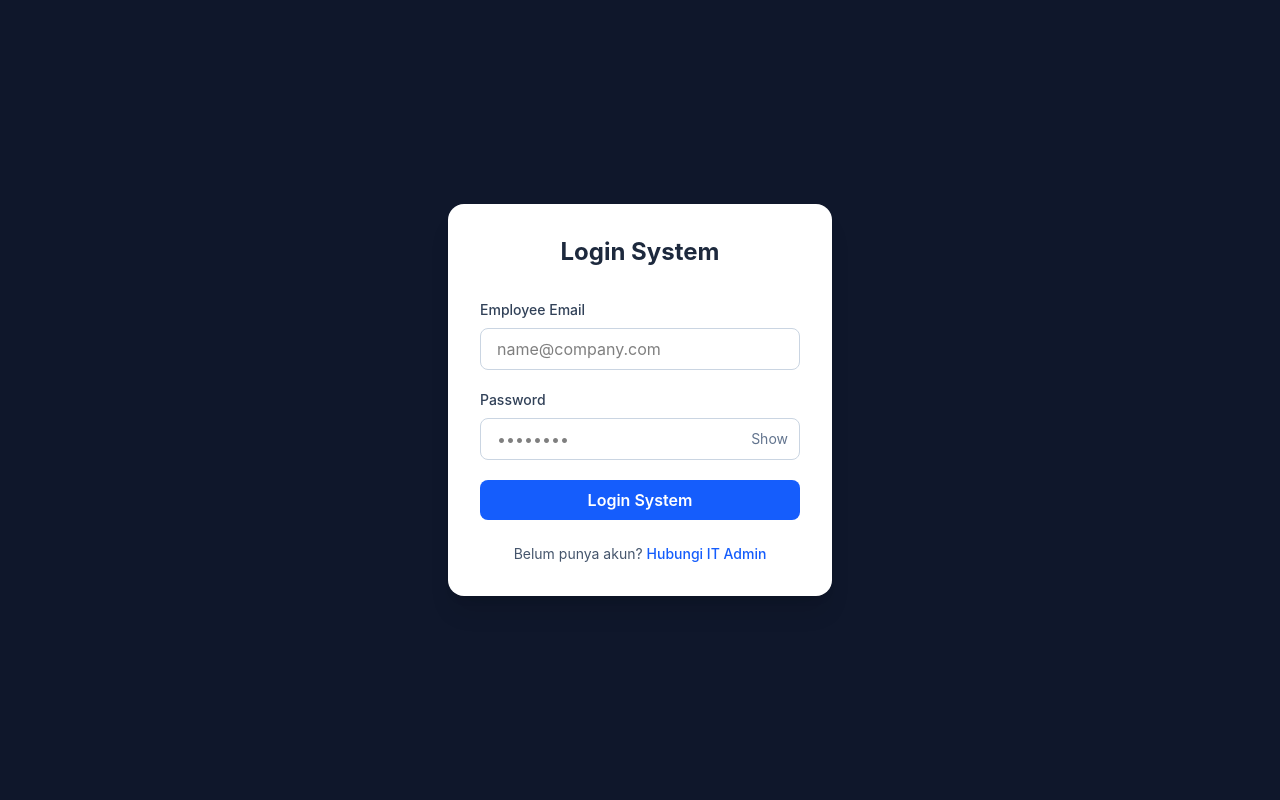
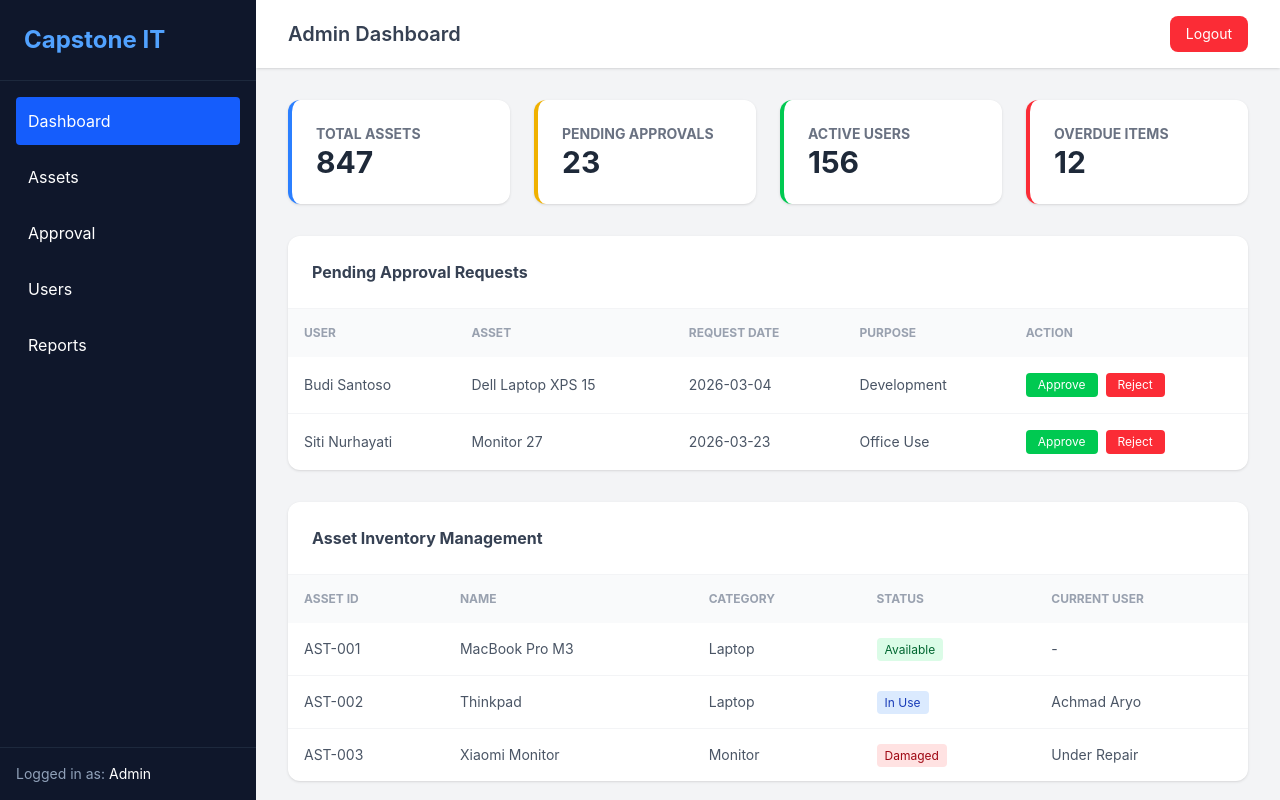
Before and after one commit to kireistar/AFH, a React (Vite) app in the folder client/: page /admin in a window 1280 px wide. Before the commit this address led to /login. Built offline with nearby package versions, Linux system fonts and the light colour scheme.

Commit message:
feat: add admin and manager dashboards with routing
- Create AdminDashboard with asset management and approval queue
- Create ManagerDashboard with risk analytics and behavior analysis
- Add routing for /admin and /manager paths
- Update App.jsx with new routes

```diff
--- a/client/src/App.jsx
+++ b/client/src/App.jsx
@@ -1,6 +1,7 @@
 import { BrowserRouter as Router, Routes, Route, Navigate } from 'react-router-dom';
 import Login from './pages/auth/Login';
 import UserDashboard from './pages/user/UserDashboard';
+import AdminDashboard from './pages/admin/AdminDashboard';
 // import AdminDashboard from './pages/admin/AdminDashboard'; // Uncomment nanti
 
 function App() {
@@ -22,8 +23,11 @@ function App() {
           element={<UserDashboard />}
         />
 
-        {/* Admin Dashboard (nanti uncomment import AdminDashboard) */}
-
+        {/* Admin Dashboard */}
+        <Route
+          path="/admin/*"
+          element={<AdminDashboard />}
+        />
         {/* Catch-all untuk URL yang tidak ada */}
         <Route path="*" element={<Navigate to="/login" replace />} />
       </Routes>
--- /dev/null
+++ b/client/src/pages/admin/AdminDashboard.jsx
@@ -0,0 +1,142 @@
+import React from 'react';
+
+function AdminDashboard() {
+
+    return (
+        <div className="flex h-screen bg-gray-100 font-sans">
+            {/* SIDEBAR */}
+            <aside className="w-64 bg-slate-900 text-white flex flex-col">
+                <div className="p-6 text-2xl font-bold border-b border-slate-800 text-blue-400">
+                    Capstone IT
+                </div>
+                <nav className="flex-1 p-4 space-y-2">
+                    <a href="#" className="block p-3 rounded bg-blue-600 text-white">Dashboard</a>
+                    <a href="#" className="block p-3 rounded hover:bg-slate-800 transition">Assets</a>
+                    <a href="#" className="block p-3 rounded hover:bg-slate-800 transition">Approval</a>
+                    <a href="#" className="block p-3 rounded hover:bg-slate-800 transition">Users</a>
+                    <a href="#" className="block p-3 rounded hover:bg-slate-800 transition">Reports</a>
+                </nav>
+                <div className="p-4 border-t border-slate-800 text-sm text-slate-400">
+                    Logged in as: <span className="text-white">Admin</span>
+                </div>
+            </aside>
+
+            {/* MAIN CONTENT */}
+            <main className="flex-1 flex flex-col overflow-hidden">
+                {/* TOP HEADER */}
+                <header className="bg-white shadow-sm p-4 flex justify-between items-center px-8">
+                    <h1 className="text-xl font-semibold text-gray-700">Admin Dashboard</h1>
+                    <button className="bg-red-500 hover:bg-red-600 text-white px-4 py-2 rounded-lg text-sm transition">
+                        Logout
+                    </button>
+                </header>
+
+                {/* DASHBOARD CONTENT */}
+                <section className="p-8 overflow-y-auto">
+                    {/* STATISTICS CARDS */}
+                    <div className="grid grid-cols-1 md:grid-cols-4 gap-6 mb-8">
+                        <div className="bg-white p-6 rounded-xl shadow-sm border-l-4 border-blue-500">
+                            <p className="text-sm text-gray-500 uppercase font-bold">Total Assets</p>
+                            <p className="text-3xl font-bold text-gray-800">847</p>
+                        </div>
+                        <div className="bg-white p-6 rounded-xl shadow-sm border-l-4 border-yellow-500">
+                            <p className="text-sm text-gray-500 uppercase font-bold">Pending Approvals</p>
+                            <p className="text-3xl font-bold text-gray-800">23</p>
+                        </div>
+                        <div className="bg-white p-6 rounded-xl shadow-sm border-l-4 border-green-500">
+                            <p className="text-sm text-gray-500 uppercase font-bold">Active Users</p>
+                            <p className="text-3xl font-bold text-gray-800">156</p>
+                        </div>
+                        <div className="bg-white p-6 rounded-xl shadow-sm border-l-4 border-red-500">
+                            <p className="text-sm text-gray-500 uppercase font-bold">Overdue Items</p>
+                            <p className="text-3xl font-bold text-gray-800">12</p>
+                        </div>
+                    </div>
+
+                    {/* APPROVAL REQUESTS */}
+                    <div className="bg-white rounded-xl shadow-sm overflow-hidden mb-8">
+                        <div className="p-6 border-b border-gray-100 font-bold text-gray-700">
+                            Pending Approval Requests
+                        </div>
+                        <table className="w-full text-left border-collapse">
+                            <thead className="bg-gray-50 text-gray-400 text-xs uppercase">
+                                <tr>
+                                    <th className="p-4">User</th>
+                                    <th className="p-4">Asset</th>
+                                    <th className="p-4">Request Date</th>
+                                    <th className="p-4">Purpose</th>
+                                    <th className="p-4">Action</th>
+                                </tr>
+                            </thead>
+                            <tbody className="text-gray-600 text-sm divide-y divide-gray-100">
+                                <tr>
+                                    <td className="p-4">Budi Santoso</td>
+                                    <td className="p-4">Dell Laptop XPS 15</td>
+                                    <td className="p-4">2026-03-04</td>
+                                    <td className="p-4">Development</td>
+                                    <td className="p-4 space-x-2">
+                                        <button className="bg-green-500 text-white px-3 py-1 rounded text-xs hover:bg-green-600">Approve</button>
+                                        <button className="bg-red-500 text-white px-3 py-1 rounded text-xs hover:bg-red-600">Reject</button>
+                                    </td>
+                                </tr>
+                                <tr>
+                                    <td className="p-4">Siti Nurhayati</td>
+                                    <td className="p-4">Monitor 27</td>
+                                    <td className="p-4">2026-03-23</td>
+                                    <td className="p-4">Office Use</td>
+                                    <td className="p-4 space-x-2">
+                                        <button className="bg-green-500 text-white px-3 py-1 rounded text-xs hover:bg-green-600">Approve</button>
+                                        <button className="bg-red-500 text-white px-3 py-1 rounded text-xs hover:bg-red-600">Reject</button>
+                                    </td>
+                                </tr>
+                            </tbody>
+                        </table>
+                    </div>
+
+                    {/* ASSET INVENTORY */}
+                    <div className="bg-white rounded-xl shadow-sm overflow-hidden">
+                        <div className="p-6 border-b border-gray-100 font-bold text-gray-700">
+                            Asset Inventory Management
+                        </div>
+                        <table className="w-full text-left border-collapse">
+                            <thead className="bg-gray-50 text-gray-400 text-xs uppercase">
+                                <tr>
+                                    <th className="p-4">Asset ID</th>
+                                    <th className="p-4">Name</th>
+                                    <th className="p-4">Category</th>
+                                    <th className="p-4">Status</th>
+                                    <th className="p-4">Current User</th>
+                                </tr>
+                            </thead>
+                            <tbody className="text-gray-600 text-sm divide-y divide-gray-100">
+                                <tr>
+                                    <td className="p-4">AST-001</td>
+                                    <td className="p-4">MacBook Pro M3</td>
+                                    <td className="p-4">Laptop</td>
+                                    <td className="p-4"><span className="bg-green-100 text-green-800 px-2 py-1 rounded text-xs">Available</span></td>
+                                    <td className="p-4">-</td>
+                                </tr>
+                                <tr>
+                                    <td className="p-4">AST-002</td>
+                                    <td className="p-4">Thinkpad</td>
+                                    <td className="p-4">Laptop</td>
+                                    <td className="p-4"><span className="bg-blue-100 text-blue-800 px-2 py-1 rounded text-xs">In Use</span></td>
+                                    <td className="p-4">Achmad Aryo</td>
+                                </tr>
+                                <tr>
+                                    <td className="p-4">AST-003</td>
+                                    <td className="p-4">Xiaomi Monitor</td>
+                                    <td className="p-4">Monitor</td>
+                                    <td className="p-4"><span className="bg-red-100 text-red-800 px-2 py-1 rounded text-xs">Damaged</span></td>
+                                    <td className="p-4">Under Repair</td>
+                                </tr>
+                            </tbody>
+                        </table>
+                    </div>
+                </section>
+            </main>
+        </div>
+    );
+}
+
+export default AdminDashboard;
```
Also changed, not shown: client/src/pages/manager/ManagerDashboard.jsx (added), 3 other files (tests, documents, lock files or other folders).
